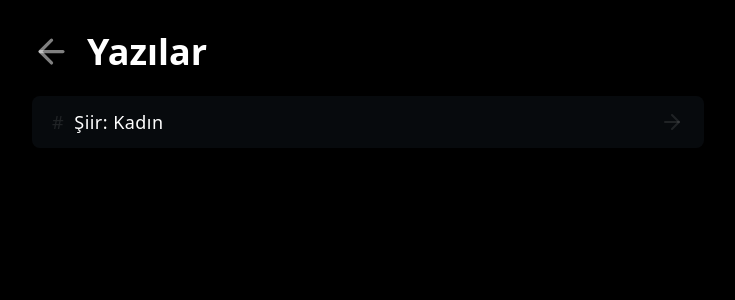
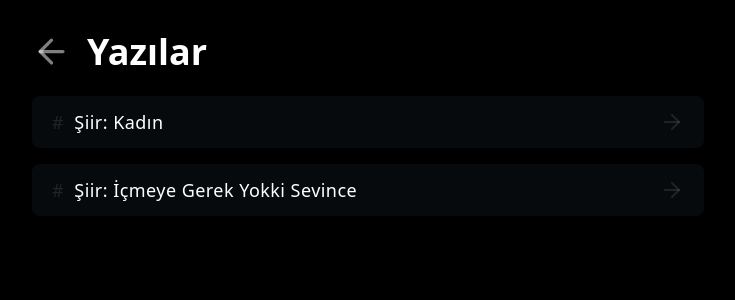
Before and after one commit to bekiryazgann/countdown-timer, a React (Vite) app: page /contents in a window 1280 px wide. Shown: the top 300 px of the page, without its empty margins (272-1007 px from the left). Built offline with nearby package versions, Linux system fonts and the light colour scheme.

Commit message:
add a new poem and update date

```diff
--- a/src/App.tsx
+++ b/src/App.tsx
@@ -1,18 +1,23 @@
-import {BrowserRouter, Routes, Route} from "react-router-dom";
+import { BrowserRouter, Routes, Route } from "react-router-dom";
 import HomePage from "./pages/home";
 import ContentsPage from "./pages/contents";
 import SiirKadinPage from "./pages/contents/ pages/siir-kadin";
+import SiirIcmeyeGerekYokKiSevincePage from "./pages/contents/ pages/icmeye-gerek-yok-ki-sevince";
 
 export default function App() {
    return (
       <BrowserRouter>
          <Routes>
-                <Route path="/" element={<HomePage/>}/>
+            <Route path="/" element={<HomePage />} />
             <Route path="/contents">
-                    <Route index={true} element={<ContentsPage/>}/>
-                    <Route path="siir-kadin" element={<SiirKadinPage/>}/>
+               <Route index={true} element={<ContentsPage />} />
+               <Route path="siir-kadin" element={<SiirKadinPage />} />
+               <Route
+                  path="icmeye-gerek-yokki-sevince"
+                  element={<SiirIcmeyeGerekYokKiSevincePage />}
+               />
             </Route>
          </Routes>
       </BrowserRouter>
-    )
+   );
 }
--- a/src/data/contents.ts
+++ b/src/data/contents.ts
@@ -1,10 +1,14 @@
-import {Content} from "../type/content";
+import { Content } from "../type/content";
 
 const contents: Content[] = [
-    {
-        title: "Şiir: Kadın",
-        url: "siir-kadin"
-    }
-]
+   {
+      title: "Şiir: Kadın",
+      url: "siir-kadin",
+   },
+   {
+      title: "Şiir: İçmeye Gerek Yokki Sevince",
+      url: "icmeye-gerek-yokki-sevince",
+   },
+];
 
-export default contents
+export default contents;
--- a/src/pages/home/index.tsx
+++ b/src/pages/home/index.tsx
@@ -112,7 +112,7 @@ export default function HomePage() {
    }, [isPlaying]);
 
    useEffect(() => {
-      const targetDate = new Date("2025-06-03T11:46:00");
+      const targetDate = new Date("2025-06-28T12:21:00");
       const marryDate = new Date("2031-04-19T00:00:00");
 
       const calculateTimeLeft = () => {
```
Lines whose indentation alone changed are shown as unchanged.
